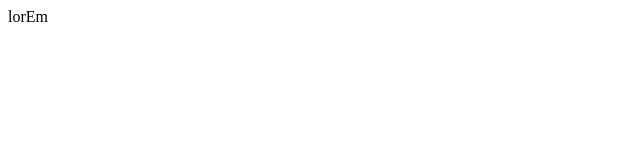
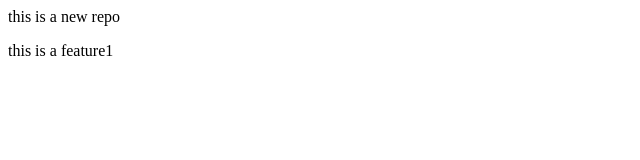
Before and after one commit to RaunaK-cap/localrepo, a plain HTML site: page index.html in a window 1280 px wide. Shown: the whole page, without its empty margins (0-640 px from the left). Drawn offline with Linux system fonts and the light colour scheme.

Commit message:
add a new line

```diff
--- a/index.html
+++ b/index.html
@@ -1 +1,2 @@
-<P> lorEm</P>
+<P>  this is a new repo</P>
+<p> this is a feature1 </p>
```
